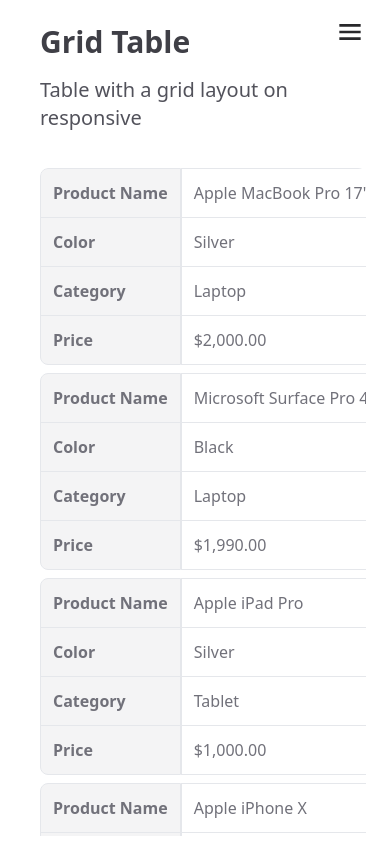
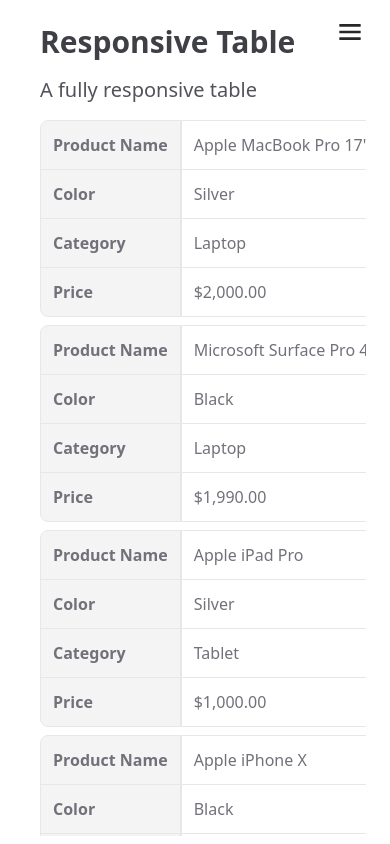
Before and after one commit to dantehduran/dashboard-next-tailwind, a Next.js app: page /table/responsive in a window 390 px wide. Built offline with nearby package versions, Linux system fonts and the light colour scheme.

Commit message:
responsive table: thead border

```diff
--- a/components/table/TableResponsive.tsx
+++ b/components/table/TableResponsive.tsx
@@ -7,8 +7,9 @@
 
 const TableResponsive = ({ data, headers }: Props) => {
 	return (
-		<table className='my-5 flex w-full flex-row flex-nowrap overflow-hidden rounded-lg  text-zinc-500 sm:inline-table sm:bg-white sm:text-xs sm:shadow-lg'>
-			<thead className=''>
+		<div className='overflow-hidden sm:rounded-2xl '>
+			<table className='flex w-full flex-row flex-nowrap   text-zinc-500 sm:inline-table sm:bg-white sm:text-xs sm:shadow-md'>
+				<thead className='sm:border-x sm:border-t sm:bg-zinc-100'>
 					{data.map((_, index) => (
 						<tr
 							key={index}
@@ -43,6 +44,7 @@
 					))}
 				</tbody>
 			</table>
+		</div>
 	);
 };
 
--- a/pages/table/responsive.tsx
+++ b/pages/table/responsive.tsx
@@ -5,10 +5,10 @@
 const TableResponsivePage: NextPage = () => {
 	return (
 		<div className='p-4'>
-			<h2 className='pb-4 text-3xl font-bold text-zinc-700'>Grid Table</h2>
-			<h3 className='pb-4 text-xl text-zinc-600'>
-				Table with a grid layout on responsive
-			</h3>
+			<h2 className='pb-4 text-3xl font-bold text-zinc-700'>
+				Responsive Table
+			</h2>
+			<h3 className='pb-4 text-xl text-zinc-600'>A fully responsive table</h3>
 			<TableResponsive data={data} headers={headers} />
 		</div>
 	);
```
Lines whose indentation alone changed are shown as unchanged.
